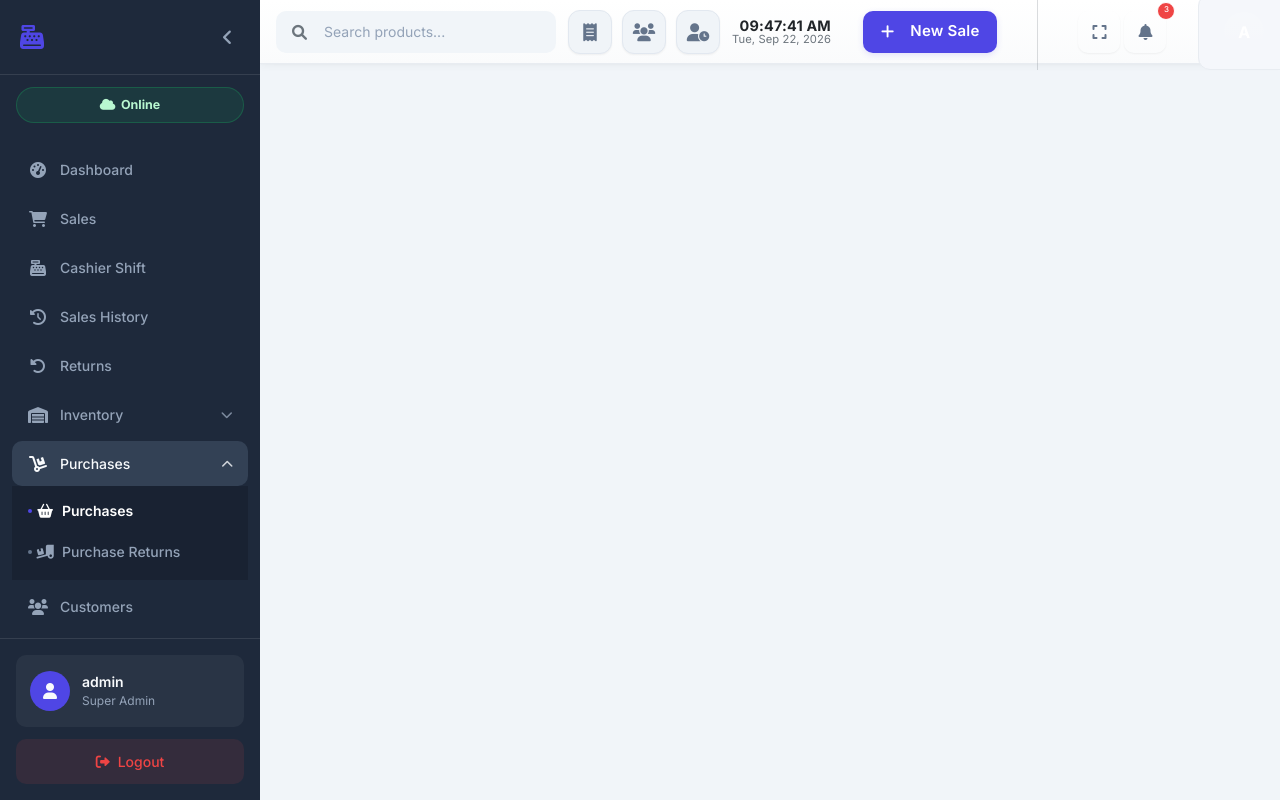
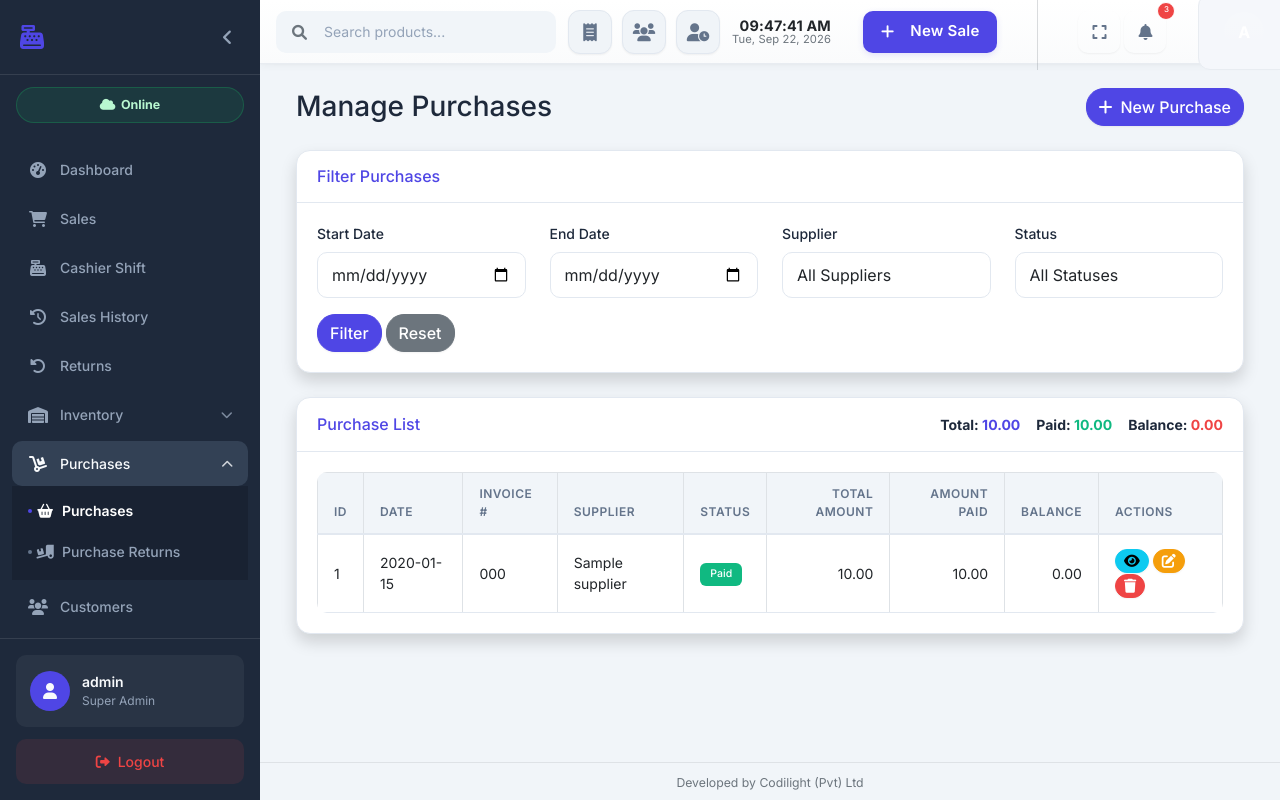
Before and after one commit to myposweb2-hue/web_pos, a Flask app: page /purchases in a window 1280 px wide. Run offline with Flask 3, Linux system fonts and the light colour scheme; a user stored in the database is signed in; data comes from the database, SQL or seed files in the repository; tables that the repository leaves empty hold one stand-in row (values such as "Sample post"); some libraries are stand-ins or nearby versions.

Commit message:
fix(purchases): restore purchases template to known-good version and fix frontend script placement

```diff
--- a/app/templates/purchases/purchases.html
+++ b/app/templates/purchases/purchases.html
@@ -3,233 +3,159 @@
 {% block title %}Purchases - {{ super() }}{% endblock %}
 
 {% block content %}
+<div class="container-fluid">
+    <div class="d-flex justify-content-between align-items-center mb-4">
+        <h1 class="h3 mb-0 text-gray-800">Manage Purchases</h1>
+        <button type="button" class="btn btn-primary" data-bs-toggle="modal" data-bs-target="#newPurchaseModal">
+            <i class="fas fa-plus me-2"></i>New Purchase
+        </button>
+    </div>
 
-<div class="container-fluid">
+    <!-- Filter Form -->
+    <div class="card shadow mb-4">
+        <div class="card-header py-3">
+            <h6 class="m-0 font-weight-bold text-primary">Filter Purchases</h6>
+        </div>
+        <div class="card-body">
+            <form method="get" action="{{ url_for('purchases.purchases') }}">
+                <div class="row">
+                    <div class="col-md-3 mb-3">
+                        <label for="start_date" class="form-label">Start Date</label>
+                        <input type="date" class="form-control" id="start_date" name="start_date" value="{{ start_date or '' }}">
+                    </div>
+                    <div class="col-md-3 mb-3">
+                        <label for="end_date" class="form-label">End Date</label>
+                        <input type="date" class="form-control" id="end_date" name="end_date" value="{{ end_date or '' }}">
+                    </div>
+                    <div class="col-md-3 mb-3">
+                        <label for="supplier" class="form-label">Supplier</label>
+                        <select class="form-select" id="supplier" name="supplier">
+                            <option value="">All Suppliers</option>
+                            {% for s in suppliers %}
+                            <option value="{{ s.id }}" {% if s.id|string == supplier_filter %}selected{% endif %}>{{ s.name }}</option>
+                            {% endfor %}
+                        </select>
+                    </div>
+                    <div class="col-md-3 mb-3">
+                        <label for="status" class="form-label">Status</label>
+                        <select class="form-select" id="status" name="status">
+                            <option value="">All Statuses</option>
+                            <option value="pending" {% if status_filter == 'pending' %}selected{% endif %}>Pending</option>
+                            <option value="paid" {% if status_filter == 'paid' %}selected{% endif %}>Paid</option>
+                            <option value="partial" {% if status_filter == 'partial' %}selected{% endif %}>Partial</option>
+                        </select>
+                    </div>
+                </div>
+                <div class="row">
+                    <div class="col-md-12">
+                        <button type="submit" class="btn btn-primary">Filter</button>
+                        <a href="{{ url_for('purchases.purchases') }}" class="btn btn-secondary">Reset</a>
+                    </div>
+                </div>
+            </form>
+        </div>
+    </div>
 
-<!-- existing template content... -->
+    <!-- Purchase List -->
+    <div class="card shadow mb-4">
+        <div class="card-header py-3 d-flex justify-content-between align-items-center">
+            <h6 class="m-0 font-weight-bold text-primary">Purchase List</h6>
+            <div class="d-flex gap-3">
+                <span class="fw-bold">Total: <span class="text-primary">{{ total_amount|format_number }}</span></span>
+                <span class="fw-bold">Paid: <span class="text-success">{{ total_paid|format_number }}</span></span>
+                <span class="fw-bold">Balance: <span class="text-danger">{{ total_balance|format_number }}</span></span>
+            </div>
+        </div>
+        <div class="card-body">
+            <div class="table-responsive">
+                <table class="table table-bordered table-hover" id="purchasesTable" width="100%" cellspacing="0">
+                    <thead>
+                        <tr>
+                            <th>ID</th>
+                            <th>Date</th>
+                            <th>Invoice #</th>
+                            <th>Supplier</th>
+                            <th>Status</th>
+                            <th class="text-end">Total Amount</th>
+                            <th class="text-end">Amount Paid</th>
+                            <th class="text-end">Balance</th>
+                            <th>Actions</th>
+                        </tr>
+                    </thead>
+                    <tbody>
+                        {% for purchase in purchases %}
+                        <tr>
+                            <td>{{ purchase.id }}</td>
+                            <td>{{ purchase.date.strftime('%Y-%m-%d') if purchase.date else 'N/A' }}</td>
+                            <td>{{ purchase.invoice_number or 'N/A' }}</td>
+                            <td>{{ purchase.supplier.name if purchase.supplier else 'N/A' }}</td>
+                            <td>
+                                {% if purchase.status == 'paid' %}
+                                <span class="badge bg-success text-capitalize">{{ purchase.status }}</span>
+                                {% elif purchase.status == 'partial' %}
+                                <span class="badge bg-warning text-capitalize">{{ purchase.status }}</span>
+                                {% else %}
+                                <span class="badge bg-danger text-capitalize">{{ purchase.status }}</span>
+                                {% endif %}
+                            </td>
+                            <td class="text-end">{{ (purchase.total_amount or 0)|format_number }}</td>
+                            <td class="text-end">{{ (purchase.amount_paid or 0)|format_number }}</td>
+                            <td class="text-end">{{ ((purchase.total_amount or 0) - (purchase.amount_paid or 0))|format_number }}</td>
+                            <td>
+                                <button class="btn btn-sm btn-info" title="View Details" onclick="viewPurchase({{ purchase.id }})"><i class="fas fa-eye"></i></button>
+                                <button class="btn btn-sm btn-warning" title="Edit Status" onclick="editPurchase({{ purchase.id }})"><i class="fas fa-edit"></i></button>
+                                <button class="btn btn-sm btn-danger" title="Delete Purchase" onclick="deletePurchase({{ purchase.id }}, '{{ purchase.invoice_number or 'N/A' }}')"><i class="fas fa-trash"></i></button>
+                            </td>
+                        </tr>
+                        {% else %}
+                        <tr>
+                            <td colspan="9" class="text-center">No purchases found for the selected filters.</td>
+                        </tr>
+                        {% endfor %}
+                    </tbody>
+                </table>
+            </div>
+        </div>
+    </div>
+</div>
 
-<script>
-document.addEventListener('DOMContentLoaded', function() {
-    const modal = document.getElementById('newPurchaseModal');
-    const productSearch = document.getElementById('product_search');
-    const productResults = document.getElementById('product_results');
-    const productOptions = Array.from(document.querySelectorAll('#product_search_options option'));
-    const supplierSelect = document.getElementById('supplier_id');
-    const itemsTableBody = document.querySelector('#itemsTable tbody');
-    const totalAmountInput = document.getElementById('total_amount');
-    const totalAmountDisplay = document.getElementById('total_amount_display');
-    const itemsJsonInput = document.getElementById('items_json');
-    let items = [];
-
-    if (!productSearch || !productResults || !itemsTableBody || !totalAmountInput || !itemsJsonInput) {
-        console.error('Required elements not found in the DOM');
-        return;
-    }
-
-    function escapeHtml(text) {
-        const map = {
-            '&': '&amp;',
-            '<': '&lt;',
-            '>': '&gt;',
-            '"': '&quot;',
-            "'": '&#039;'
-        };
-        return String(text ?? '').replace(/[&<>"']/g, m => map[m]);
-    }
-
-    function addItemToPurchase(productId, productName, costPrice) {
-        if (items.some(item => Number(item.product_id) === Number(productId))) {
-            alert('Product already added.');
-            return;
-        }
-
-        items.push({
-            product_id: Number(productId),
-            name: String(productName || ''),
-            quantity: 1,
-            cost_price: Number(costPrice || 0)
-        });
-        renderTable();
-        productSearch.value = '';
-        productResults.style.display = 'none';
-        productResults.innerHTML = '';
-    }
-
-    function renderProductSuggestions() {
-        const term = (productSearch.value || '').trim().toLowerCase();
-        const filtered = productOptions.filter(option => {
-            const name = (option.dataset.name || option.textContent || '').toLowerCase();
-            const value = option.value || '';
-            return !term || name.includes(term) || value.includes(term) || (option.dataset.barcode || '').toLowerCase().includes(term);
-        }).slice(0, 12);
-
-        productResults.innerHTML = '';
-
-        if (!filtered.length) {
-            const emptyRow = document.createElement('div');
-            emptyRow.className = 'list-group-item text-muted';
-            emptyRow.textContent = 'No products found';
-            productResults.appendChild(emptyRow);
-            productResults.style.display = 'block';
-            return;
-        }
-
-        filtered.forEach(option => {
-            const button = document.createElement('button');
-            button.type = 'button';
-            button.className = 'list-group-item list-group-item-action';
-            button.setAttribute('data-product-id', option.value);
-            button.setAttribute('data-product-name', option.dataset.name || option.textContent || '');
-            button.setAttribute('data-product-cost', option.dataset.cost || '0');
-
-            const name = document.createElement('div');
-            name.className = 'fw-semibold';
-            name.textContent = option.dataset.name || option.textContent || '';
-
-            const meta = document.createElement('small');
-            meta.className = 'text-muted';
-            meta.textContent = 'Cost: ' + Number(option.dataset.cost || 0).toLocaleString('en-US', { minimumFractionDigits: 2, maximumFractionDigits: 2 });
-
-            button.appendChild(name);
-            button.appendChild(meta);
-            button.addEventListener('click', function() {
-                addItemToPurchase(option.value, option.dataset.name || option.textContent || '', option.dataset.cost || 0);
-            });
-            productResults.appendChild(button);
-        });
-
-        productResults.style.display = 'block';
-    }
-
-    productSearch.addEventListener('input', renderProductSuggestions);
-    productSearch.addEventListener('focus', renderProductSuggestions);
-
-    function updateSummary() {
-        let totalAmount = 0;
-        items.forEach(item => {
-            totalAmount += Number(item.quantity || 0) * Number(item.cost_price || 0);
-        });
-
-        totalAmountInput.value = totalAmount.toFixed(2);
-        if (totalAmountDisplay) totalAmountDisplay.value = totalAmount.toLocaleString('en-US', { minimumFractionDigits: 2, maximumFractionDigits: 2 });
-        itemsJsonInput.value = JSON.stringify(items.map(item => ({
-            product_id: Number(item.product_id),
-            name: item.name,
-            quantity: Number(item.quantity || 0),
-            cost_price: Number(item.cost_price || 0),
-            batch_code: item.batch_code || null,
-            expiry_date: item.expiry_date || null
-        })));
-    }
-
-    function renderTable() {
-        itemsTableBody.innerHTML = '';
-
-        if (items.length === 0) {
-            itemsTableBody.innerHTML = '<tr><td colspan="5" class="text-center">No items added yet</td></tr>';
-            updateSummary();
-            return;
-        }
-
-        items.forEach((item, index) => {
-            const total = Number(item.quantity || 0) * Number(item.cost_price || 0);
-            const row = `
-                <tr>
-                    <td>${escapeHtml(item.name)}</td>
-                    <td>
-                        <input type="number" class="form-control quantity" value="${Number(item.quantity || 0)}" data-index="${index}" min="1" step="0.001">
-                    </td>
-                    <td>
-                        <input type="number" class="form-control cost_price" value="${Number(item.cost_price || 0).toFixed(2)}" data-index="${index}" min="0" step="0.01">
-                    </td>
-                    <td class="text-end" data-role="line-total">${total.toLocaleString('en-US', { minimumFractionDigits: 2, maximumFractionDigits: 2 })}</td>
-                    <td><button type="button" class="btn btn-sm btn-danger remove-item" data-index="${index}">&times;</button></td>
-                </tr>
-            `;
-            itemsTableBody.insertAdjacentHTML('beforeend', row);
-        });
-
-        updateSummary();
-    }
-
-    itemsTableBody.addEventListener('input', function(e) {
-        const target = e.target;
-        if (!target.classList.contains('quantity') && !target.classList.contains('cost_price')) {
-            return;
-        }
-
-        const index = Number(target.dataset.index);
-        if (Number.isNaN(index) || index < 0 || index >= items.length) {
-            return;
-        }
-
-        const row = target.closest('tr');
-        if (!row) {
-            return;
-        }
-
-        const quantityInput = row.querySelector('.quantity');
-        const costInput = row.querySelector('.cost_price');
-        const quantity = parseFloat(quantityInput.value) || 0;
-        const costPrice = parseFloat(costInput.value) || 0;
-
-        items[index].quantity = quantity;
-        items[index].cost_price = costPrice;
-
-        const total = quantity * costPrice;
-        const totalCell = row.querySelector('[data-role="line-total"]');
-        if (totalCell) {
-            totalCell.textContent = total.toLocaleString('en-US', { minimumFractionDigits: 2, maximumFractionDigits: 2 });
-        }
-
-        updateSummary();
-    });
-
-    itemsTableBody.addEventListener('click', function(e) {
-        const removeBtn = e.target.closest('.remove-item');
-        if (!removeBtn) {
-            return;
-        }
-
-        const index = Number(removeBtn.dataset.index);
-        if (Number.isNaN(index) || index < 0 || index >= items.length) {
-            return;
-        }
-
-        items.splice(index, 1);
-        renderTable();
-    });
-
-    modal.addEventListener('hidden.bs.modal', function () {
-        document.getElementById('purchaseForm').reset();
-        items = [];
-        renderTable();
-    });
-
-    document.getElementById('purchaseForm').addEventListener('submit', function(e) {
-        updateSummary();
-        if (!items.length || items.some(item => Number(item.quantity || 0) <= 0 || Number(item.cost_price || 0) < 0)) {
-            e.preventDefault();
-            alert('Add at least one product with a valid quantity and cost price.');
-        }
-    });
-
-    const urlParams = new URLSearchParams(window.location.search);
-    if (urlParams.get('open_modal') === 'new_purchase') {
-        const supplierId = urlParams.get('supplier_id');
-        if (supplierId) {
-            const supplierSelect = document.getElementById('supplier_id');
-            supplierSelect.value = supplierId;
-            supplierSelect.dispatchEvent(new Event('change'));
-            const selectedSupplier = supplierSelect.options[supplierSelect.selectedIndex];
-            if (selectedSupplier) {
-                const supplierName = selectedSupplier.textContent.trim();
-                document.getElementById('product_search').setAttribute('data-supplier-name', supplierName);
-            }
-        }
-        new bootstrap.Modal(modal).show();
-    }
-});
+<!-- New Purchase Modal -->
+<div class="modal fade" id="newPurchaseModal" tabindex="-1" aria-labelledby="newPurchaseModalLabel" aria-hidden="true">
+    <div class="modal-dialog modal-xl">
+        <div class="modal-content">
+            <div class="modal-header">
+                <h5 class="modal-title" id="newPurchaseModalLabel">Create New Purchase</h5>
+                <button type="button" class="btn-close" data-bs-dismiss="modal" aria-label="Close"></button>
+            </div>
+            <div class="modal-body">
+                <form method="post" id="purchaseForm" action="{{ url_for('purchases.new_purchase') }}">
+                    <input type="hidden" name="csrf_token" value="{{ csrf_token() }}">
+                    <input type="hidden" name="items_json" id="items_json">
+                    <div class="card shadow mb-4">
+                        <div class="card-header py-3">
+                            <h6 class="m-0 font-weight-bold text-primary">Purchase Details</h6>
+                        </div>
+                        <div class="card-body">
+                            <div class="row">
+                                <div class="col-md-4 mb-3">
+                                    <label for="date" class="form-label">Date</label>
+                                    <input type="date" class="form-control" id="date" name="date" value="{{ now.strftime('%Y-%m-%d') }}" required>
+                                </div>
+                                <div class="col-md-4 mb-3">
+                                    <label for="supplier_id" class="form-label">Supplier</label>
+                                    <select class="form-select" id="supplier_id" name="supplier_id" required>
+                                        <option value="" disabled selected>Select a supplier</option>
+                                        {% for supplier in suppliers %}
+                                        <option value="{{ supplier.id }}">{{ supplier.name }}</option>
+                                        {% endfor %}
+                                    </select>
+                                </div>
+                                <div class="col-md-4 mb-3">
+                                    <label for="invoice_number" class="form-label">Invoice Number</label>
+                                    <input type="text" class="form-control" id="invoice_number" name="invoice_number">
+                                </div>
+                            </div>
+                        </div>
                     </div>
 
                     <div class="card shadow mb-4">
@@ -240,11 +166,10 @@ document.addEventListener('DOMContentLoaded', function() {
                             <div class="row mb-3">
                                 <div class="col-md-6">
                                     <label for="product_search" class="form-label">Add Product</label>
-                                    <input type="text" class="form-control" id="product_search" placeholder="Search product by name or barcode" autocomplete="off">
-                                    <div id="product_results" class="list-group mt-2" style="display:none; max-height:220px; overflow-y:auto;"></div>
-                                    <select id="product_search_options" class="d-none" aria-hidden="true">
+                                    <select class="form-select" id="product_search">
+                                        <option value="" disabled selected>Search for a product to add</option>
                                         {% for product in products %}
-                                        <option value="{{ product.id }}" data-name="{{ product.name | e }}" data-cost="{{ product.cost_price or 0 }}" data-barcode="{{ product.barcode or '' }}" data-supplier-id="{{ product.supplier_id or '' }}">{{ product.name }}</option>
+                                        <option value="{{ product.id }}" data-name="{{ product.name }}" data-barcode="{{ product.barcode or '' }}" data-cost="{{ product.cost_price or 0 }}" data-supplier-id="{{ product.supplier_id or '' }}">{{ product.name }}</option>
                                         {% endfor %}
                                     </select>
                                 </div>
@@ -462,7 +387,6 @@ document.addEventListener('DOMContentLoaded', function() {
 
     productSearch.addEventListener('change', function() {
         const selectedOption = this.options[this.selectedIndex];
-
         if (!selectedOption || !selectedOption.value) {
             console.warn('No option selected or empty value');
             return;
@@ -471,9 +395,6 @@ document.addEventListener('DOMContentLoaded', function() {
         const productId = selectedOption.value;
         const productName = selectedOption.getAttribute('data-name') || selectedOption.textContent;
         const costPrice = parseFloat(selectedOption.getAttribute('data-cost') || 0);
-
-        console.log('Selected product:', { productId, productName, costPrice });
-
         if (items.some(item => item.product_id === productId)) {
             alert('Product already added.');
             return;
@@ -481,7 +402,6 @@ document.addEventListener('DOMContentLoaded', function() {
 
         const item = { product_id: productId, name: productName, quantity: 1, cost_price: costPrice };
         items.push(item);
-        console.log('Item added, total items:', items.length);
         renderTable();
         this.value = '';
     });
@@ -494,7 +414,7 @@ document.addEventListener('DOMContentLoaded', function() {
             '"': '&quot;',
             "'": '&#039;'
         };
-        return text.replace(/[&<>"']/g, m => map[m]);
+        return (text || '').replace(/[&<>"']/g, m => map[m]);
     }
 
     function renderTable() {
@@ -658,16 +578,13 @@ function showDeleteConfirmPasswordModal(type) {
                     <div class="form-group">
                         <label for="deletePassword" class="form-label">Admin Password:</label>
                         <div class="input-group">
-                            <input type="password" id="deletePassword" class="form-control form-control-lg"
-                                   placeholder="Enter your password" autocomplete="off"
-                                   style="font-size: 1.1rem; letter-spacing: 0.2em;" />
-                            <button class="btn btn-outline-secondary" type="button" id="toggleDeletePassword" tabindex="-1"
-                                    title="Show/Hide password">
+                            <input type="password" id="deletePassword" class="form-control form-control-lg" placeholder="Enter your password" autocomplete="off" style="font-size: 1.1rem; letter-spacing: 0.2em;" />
+                            <button class="btn btn-outline-secondary" type="button" id="toggleDeletePassword" tabindex="-1" title="Show/Hide password">
                                 <i class="fas fa-eye"></i>
                             </button>
                         </div>
                     </div>
-                    <div id="deletePasswordError" class="alert alert-danger mt-2" style="display: none;\"></div>
+                    <div id="deletePasswordError" class="alert alert-danger mt-2" style="display: none;"></div>
                 </div>
                 <div class="modal-footer">
                     <button type="button" class="btn btn-secondary" data-bs-dismiss="modal">Cancel</button>
@@ -718,11 +635,8 @@ function showDeleteConfirmPasswordModal(type) {
 
                 confirmBtn.disabled = true;
                 confirmBtn.innerHTML = '<i class="fas fa-spinner fa-spin"></i> Verifying...';
-
                 // Verify password at backend
-                const csrfToken = document.querySelector('input[name=\"csrf_token\"]')?.value ||
-                                 document.querySelector('meta[name=\"csrf-token\"]')?.content || '';
-
+                const csrfToken = document.querySelector('input[name="csrf_token"]')?.value || document.querySelector('meta[name="csrf-token"]')?.content || '';
                 fetch('/auth/verify-admin-password', {
                     method: 'POST',
                     headers: {'Content-Type': 'application/json', 'X-CSRFToken': csrfToken},
```
